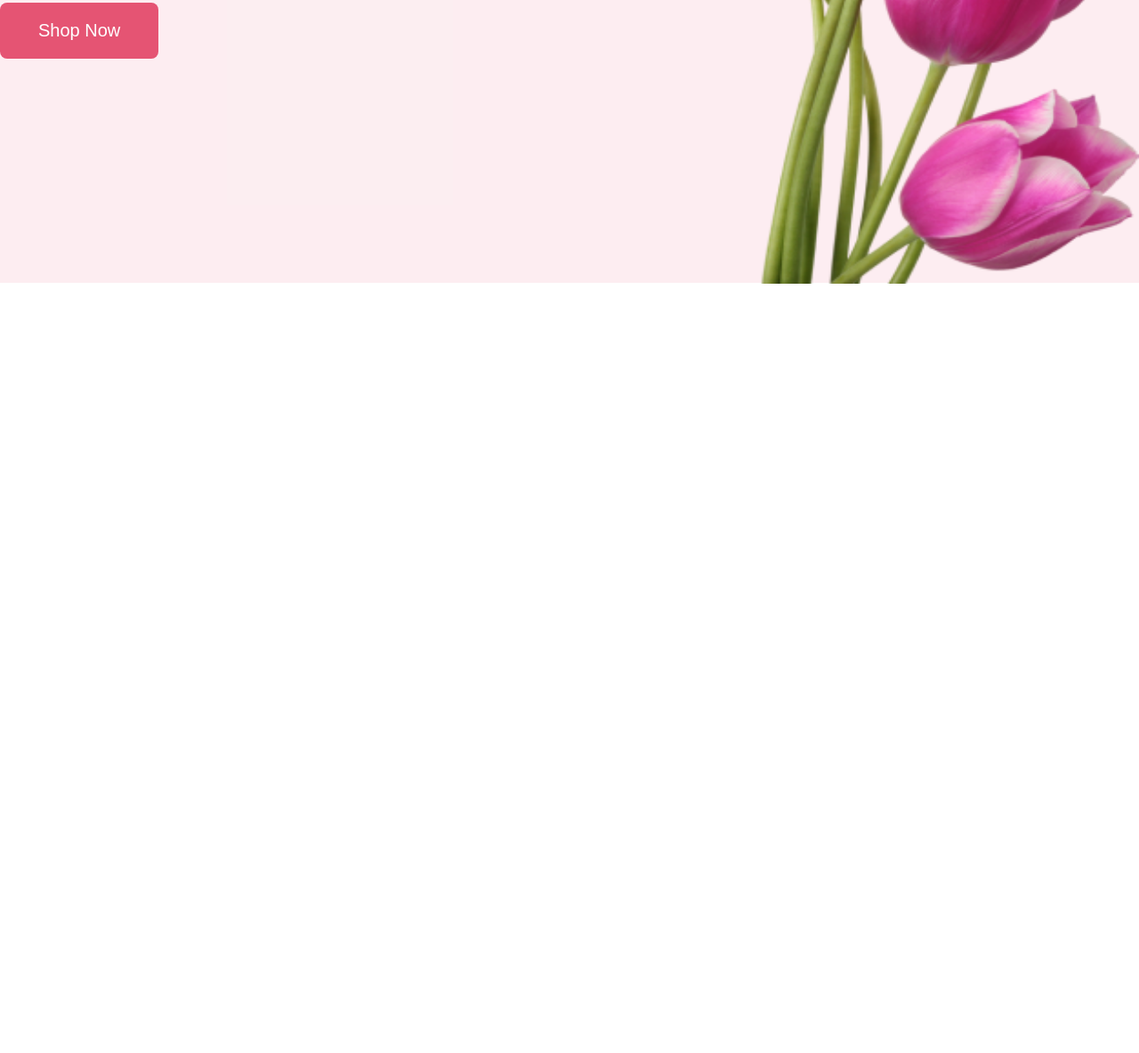
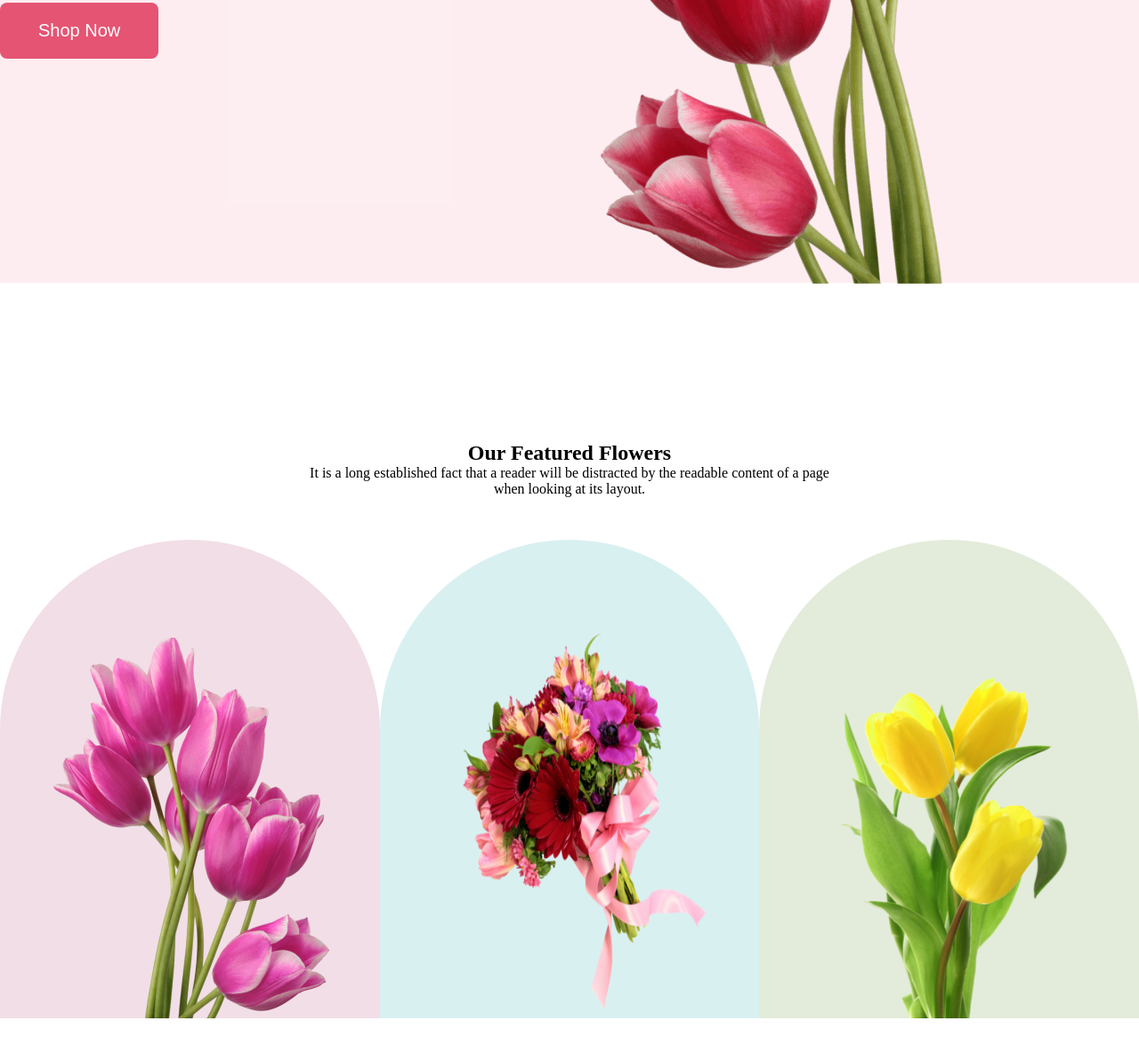
Before and after one commit to sowmik-sec/flower-shop, a plain HTML site: page index.html in a window 1280 px wide. Shown: the part 532-1716 px from the top of the page at 89% size. Before the commit the page ends 855 px from the top, so only its background shows below. Drawn offline with Linux system fonts and the light colour scheme.

Commit message:
add flower feature section

```diff
--- a/index.html
+++ b/index.html
@@ -23,10 +23,43 @@
         <button class="btn-primary">Shop Now</button>
       </div>
       <div>
-        <img class="img-banner" src="images/pngwing 6.png" alt="" />
+        <img class="img-banner" src="images/pngwing 10.png" alt="" />
       </div>
     </header>
-    <main></main>
+    <main>
+      <section class="feature-section">
+        <div class="text-center feature-text">
+          <h1>Our Featured Flowers</h1>
+          <p>
+            It is a long established fact that a reader will be distracted by
+            the readable content of a page when looking at its layout.
+          </p>
+        </div>
+        <div class="feature-images">
+          <div class="bg-img bg-pink">
+            <img
+              class="img-feature img-pink"
+              src="images/pngwing 6.png"
+              alt=""
+            />
+          </div>
+          <div class="bg-img bg-cyan">
+            <img
+              class="img-feature img-cyan"
+              src="images/pngwing 5.png"
+              alt=""
+            />
+          </div>
+          <div class="bg-img bg-olive">
+            <img
+              class="img-feature img-olive"
+              src="images/pngwing 7.png"
+              alt=""
+            />
+          </div>
+        </div>
+      </section>
+    </main>
     <footer></footer>
   </body>
 </html>
--- a/styles/styles.css
+++ b/styles/styles.css
@@ -36,3 +36,50 @@ header {
   top: 50px;
   left: 1045px; */
 }
+.text-center {
+  text-align: center;
+}
+.feature-section {
+  margin: 178px 0 128px;
+}
+.feature-text {
+  width: 594px;
+  margin: 0 auto 48px;
+}
+.feature-images {
+  display: flex;
+  justify-content: space-between;
+  max-width: 1440px;
+  margin: 0 auto;
+}
+.img-feature {
+  width: 310px;
+  height: 428px;
+}
+.bg-img {
+  width: 464px;
+  height: 538px;
+  border-top-left-radius: 300px;
+  border-top-right-radius: 300px;
+}
+.bg-pink {
+  background-color: rgba(167, 33, 98, 0.15);
+}
+.img-pink {
+  margin-top: 110px;
+  margin-left: 60px;
+}
+.bg-cyan {
+  background-color: rgba(5, 151, 160, 0.15);
+}
+.img-cyan {
+  margin-top: 100px;
+  margin-left: 80px;
+}
+.bg-olive {
+  background-color: rgba(71, 125, 17, 0.15);
+}
+.img-olive {
+  margin-top: 110px;
+  margin-left: 60px;
+}
```
